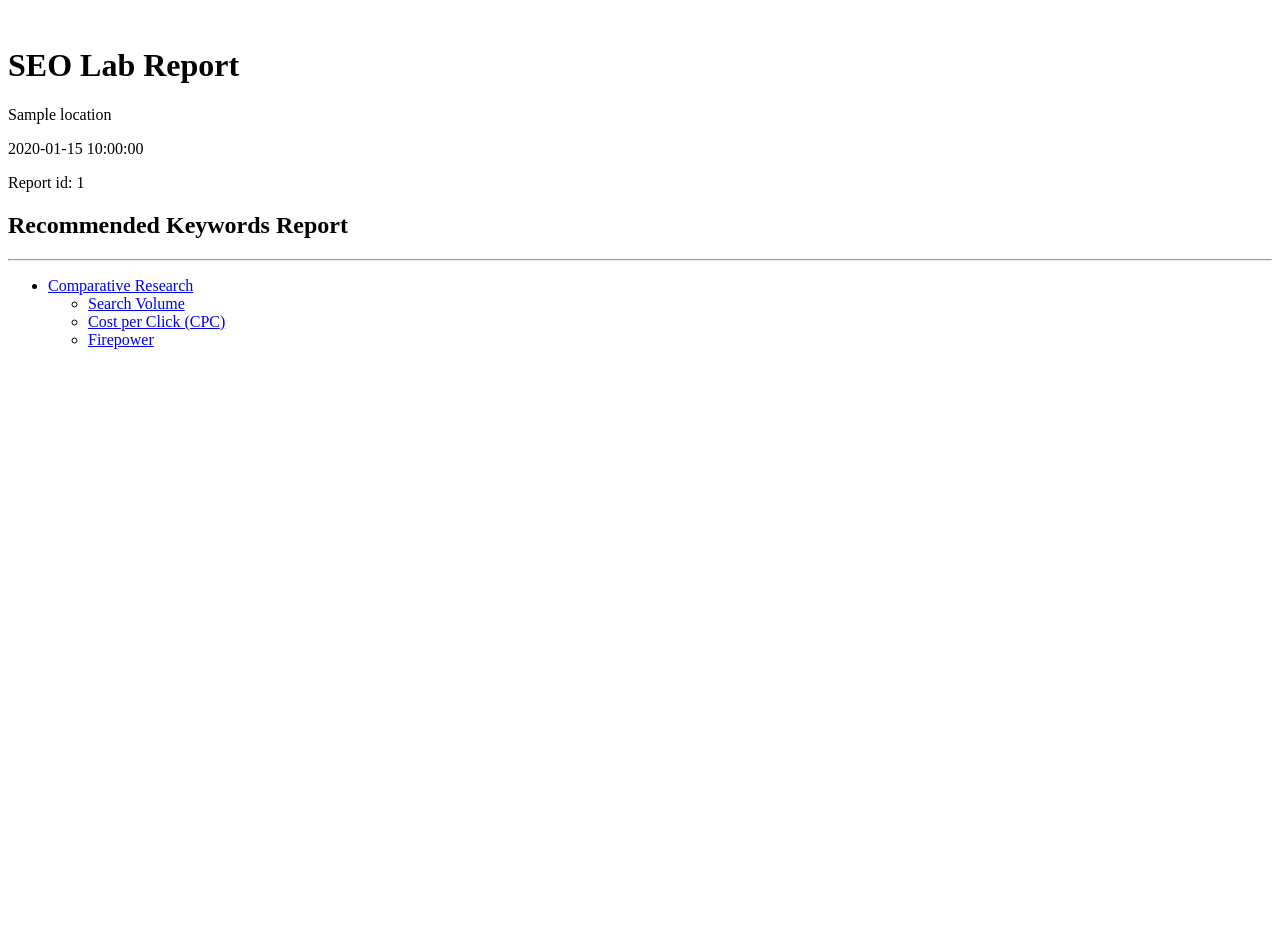
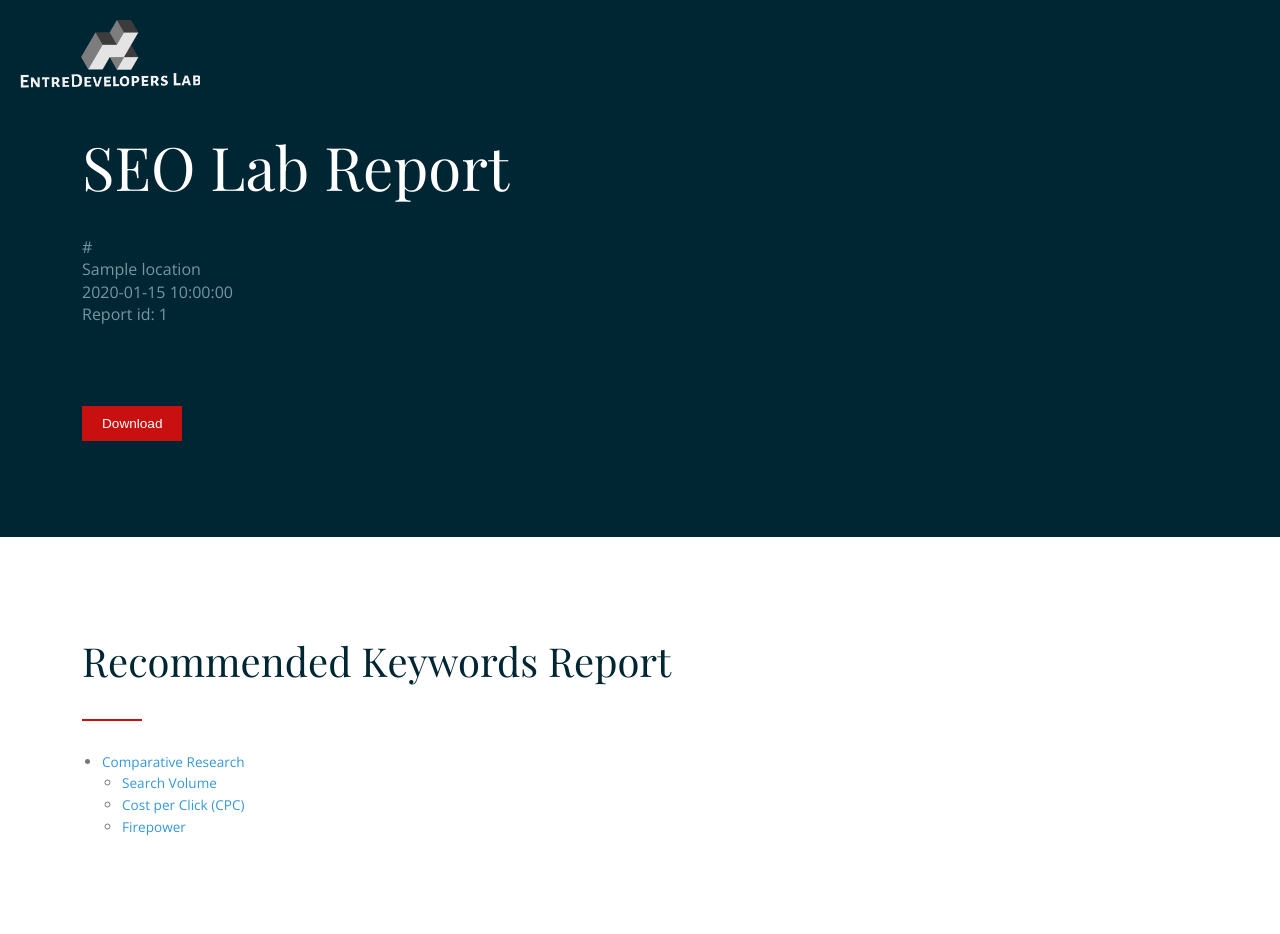
Before and after one commit to naveenailawadi/EntreDevelopersLabSite, a Flask app: template flaskapp/templates/SEOLabTemplates/keyword_recommendation.html in a window 1280 px wide. Before the commit the page ends 349 px from the top, so only its background shows below. Run offline with Flask 2, Linux system fonts and the light colour scheme; the template is opened without the code that fills it: most values are stand-ins (such as "Sample title", 1, 10 or a date in 2020).

Commit message:
added url endpoints for creating lab reports

```diff
--- a/flaskapp/templates/SEOLabTemplates/keyword_recommendation.html
+++ b/flaskapp/templates/SEOLabTemplates/keyword_recommendation.html
@@ -5,39 +5,53 @@
     <!-- Required meta tags -->
     <meta charset="UTF-8">
     <meta name="viewport" content="width=device-width, initial-scale=1.0" />
-    <link rel="stylesheet" href="{{flask.url_for('static', filename='css/components.css')}}">
-    <link rel="stylesheet" href="{{flask.url_for('static', filename='css/icons.css')}}">
-    <link rel="stylesheet" href="{{flask.url_for('static', filename='css/responsee.css')}}">
-    <link rel="stylesheet" href="{{flask.url_for('static', filename='owl-carousel/owl.carousel.css')}}">
-    <link rel="stylesheet" href="{{flask.url_for('static', filename='owl-carousel/owl.theme.css')}}">
-    <link rel="stylesheet" href="{{flask.url_for('static', filename='css/template-style.css')}}">
+    <link rel="stylesheet" href="{{main_site}}{{url_for('static', filename='css/components.css')}}">
+    <link rel="stylesheet" href="{{main_site}}{{url_for('static', filename='css/icons.css')}}">
+    <link rel="stylesheet" href="{{main_site}}{{url_for('static', filename='css/responsee.css')}}">
+    <link rel="stylesheet" href="{{main_site}}{{url_for('static', filename='owl-carousel/owl.carousel.css')}}">
+    <link rel="stylesheet" href="{{main_site}}{{url_for('static', filename='owl-carousel/owl.theme.css')}}">
+    <link rel="stylesheet" href="{{main_site}}{{url_for('static', filename='css/template-style.css')}}">
     <link href='https://fonts.googleapis.com/css?family=Playfair+Display&subset=latin,latin-ext' rel='stylesheet' type='text/css'>
     <link href='https://fonts.googleapis.com/css?family=Open+Sans:400,300,700,800&subset=latin,latin-ext' rel='stylesheet' type='text/css'>
-    <link rel="icon" type="image/png" href="{{flask.url_for('static', filename='img/basic_block_logo.png')}}">
+    <link rel="icon" type="image/png" href="{{main_site}}{{url_for('static', filename='img/basic_block_logo.png')}}">
+    <title>{{report.id}}.pdf</title>
 </head>
 <body class="size-1140">
     <!-- HEADER -->
+
         <header role="banner" class="position-absolute">
           <!-- Top Navigation -->
-      <nav class="background-transparent background-transparent-hightlight full-width sticky">
-        <div class="s-12 l-2">
-            <img class="logo-dark" src="{{flask.url_for('static', filename='img/logo-dark.png')}}" alt="">
+            <div style="width: 200px; padding-top: 20px; padding-left: 20px;">
+                {% if not for_download %}
+                    <img src="{{main_site}}{{url_for('static', filename='img/logo.png')}}" alt="">
+                {% else %}
+                    <img src="{{main_site}}{{url_for('static', filename='img/logo-dark.png')}}" alt="">
+                {% endif %}
             </div>
-      </nav>
         </header>
+
 
     <!-- MAIN -->
     <main role="main">
         <header class="section background-dark">
+
             <div class="line">
                 <h1 class="text-white margin-top-bottom-40 text-size-60 text-line-height-1">SEO Lab Report</h1>
+                <p class="margin-bottom-0 text-size-16">{{report.url}}</p>
                 <p class="margin-bottom-0 text-size-16">{{report.location}}</p>
                 <p class="margin-bottom-0 text-size-16">{{report.date}}</p>
-            <p class="margin-bottom-0 text-size-16">Report id: {{report.id}}</p>
+                <p class="margin-bottom-80 text-size-16">Report id: {{report.id}}</p>
+                {% if not for_download %}
+
+                        <button class="button background-primary text-white">
+                            <a href="http://127.0.0.1:5000/download_seo_report/keyword_recommendation/{{report.url}}/{{report.location}}/{{report.id}}" target="_blank">Download</a>
+                        </button>
+                {% endif %}
+
             </div>
         </header>
 
-        <div class="section background-white">
+        <div class="{% if not for_download %}section{% endif %} background-white">
             <div class="line">
                 <h2 class="text-size-40 margin-bottom-30">Recommended Keywords Report</h2>
                 <hr class="break-small background-primary margin-bottom-30">
```
Also changed, not shown: flaskapp/routes.py (+35 -11 lines), flaskapp/static/img/testimonials-06.png, 5 other files. Lines whose indentation alone changed are shown as unchanged.
